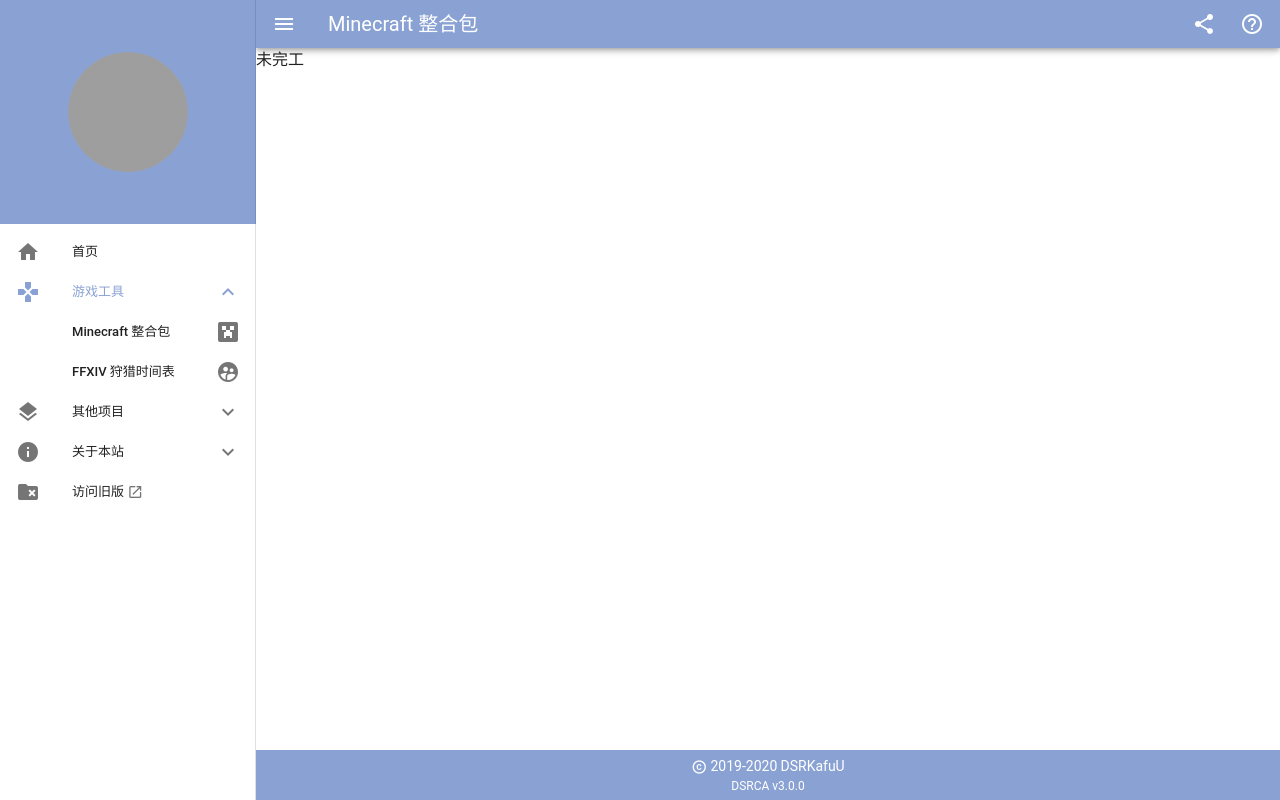
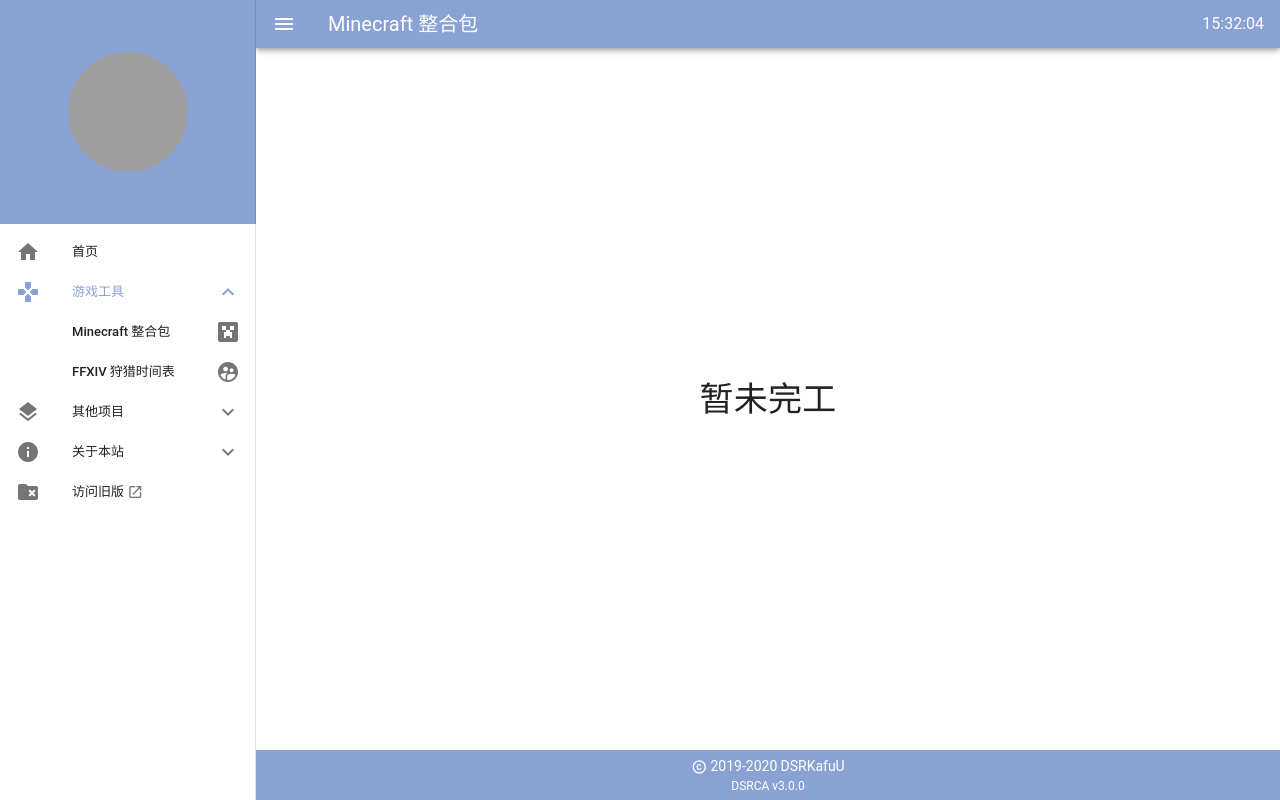
Before and after one commit to fossabot/dsr-tools, a Vue app: page /game/minecraft in a window 1280 px wide. Built offline with nearby package versions, Linux system fonts and the light colour scheme; grey boxes are pictures that could not be loaded.

Commit message:
Add main clock

```diff
--- a/src/App.vue
+++ b/src/App.vue
@@ -9,12 +9,7 @@
       <v-app-bar-nav-icon @click.stop="switchDrawerActive"></v-app-bar-nav-icon>
       <v-toolbar-title>{{ $route.meta.name }}</v-toolbar-title>
       <v-spacer></v-spacer>
-      <v-btn icon>
-        <v-icon>mdi-share-variant</v-icon>
-      </v-btn>
-      <v-btn icon>
-        <v-icon>mdi-help-circle-outline</v-icon>
-      </v-btn>
+      <span>{{ clock }}</span>
     </v-app-bar>
 
     <v-main>
@@ -44,12 +39,26 @@ export default {
     return {
       routes,
       drawer: null,
+      clock: '',
     };
   },
   methods: {
     switchDrawerActive() {
       this.drawer = !this.drawer;
     },
+    updateClock() {
+      let date = new Date();
+      let h = `${date.getHours()}`.padStart(2, '0');
+      let m = `${date.getMinutes()}`.padStart(2, '0');
+      let s = `${date.getSeconds()}`.padStart(2, '0');
+      this.clock = `${h}:${m}:${s}`;
+    },
+  },
+  mounted() {
+    this.updateClock();
+    setInterval(() => {
+      this.updateClock();
+    }, 1000);
   },
 };
 </script>
--- a/src/views/game/FFXIV.vue
+++ b/src/views/game/FFXIV.vue
@@ -25,6 +25,12 @@
               <v-list-item-content>
                 <v-list-item-title>错误反馈</v-list-item-title>
                 <v-list-item-subtitle>请使用右上角按钮直接进行客服提问反馈, 或至 NGA 原帖回帖反馈</v-list-item-subtitle>
+              </v-list-item-content>
+            </v-list-item>
+            <v-list-item two-line>
+              <v-list-item-content>
+                <v-list-item-title>感谢访问</v-list-item-title>
+                <v-list-item-subtitle>如果觉得本站对您有所帮助还请多多分享, 使用右上角分享按钮可快捷复制链接</v-list-item-subtitle>
               </v-list-item-content>
             </v-list-item>
             <v-list-item two-line>
--- a/src/views/game/Minecraft.vue
+++ b/src/views/game/Minecraft.vue
@@ -1,5 +1,11 @@
 <template>
-  <div class="fill-height">未完工</div>
+  <v-container class="fill-height" fluid>
+    <v-row align="center" justify="center">
+      <v-col class="text-center" cols="12">
+        <h1 class="display-1">暂未完工</h1>
+      </v-col>
+    </v-row>
+  </v-container>
 </template>
 
 <script>
```
